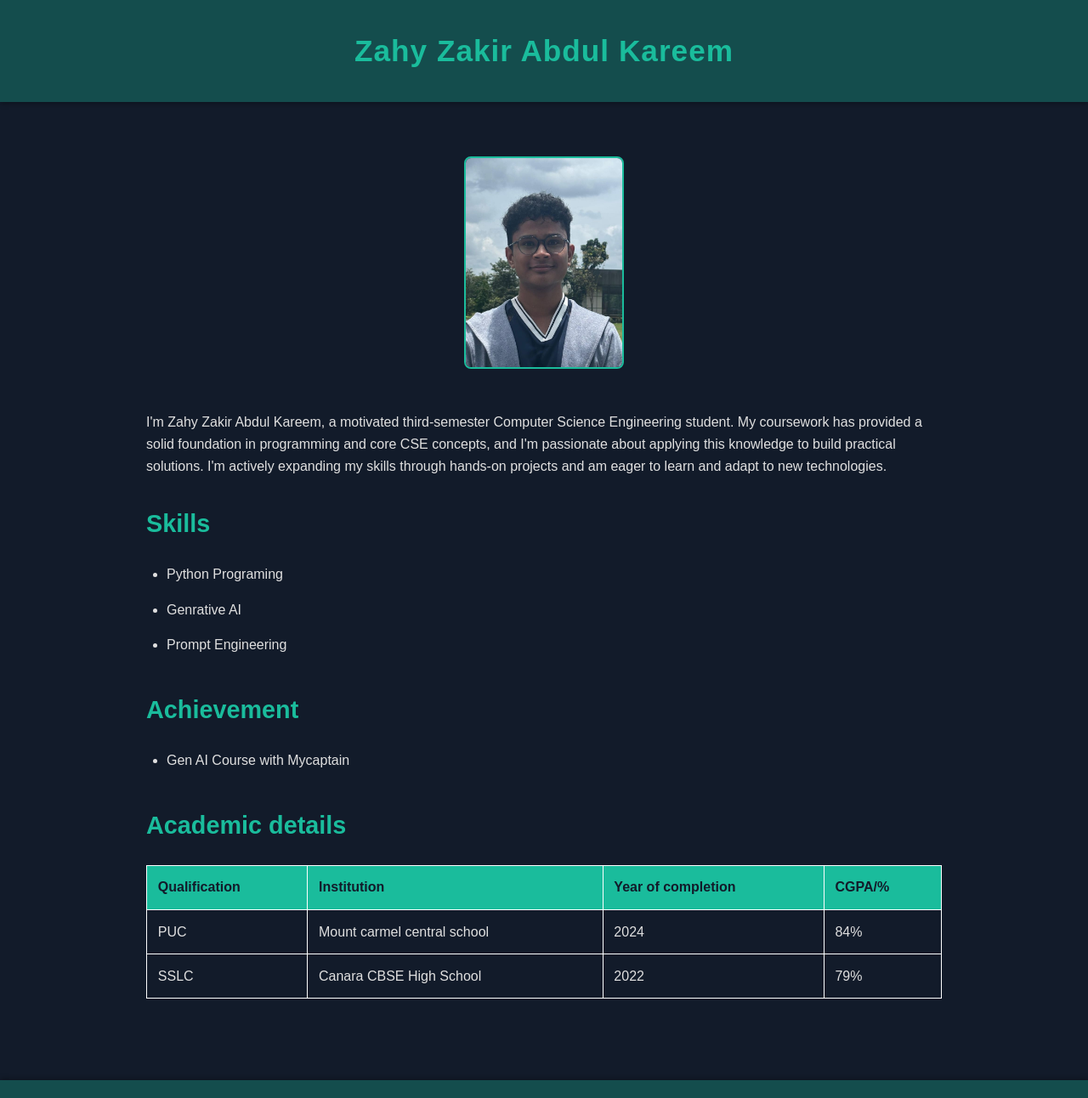
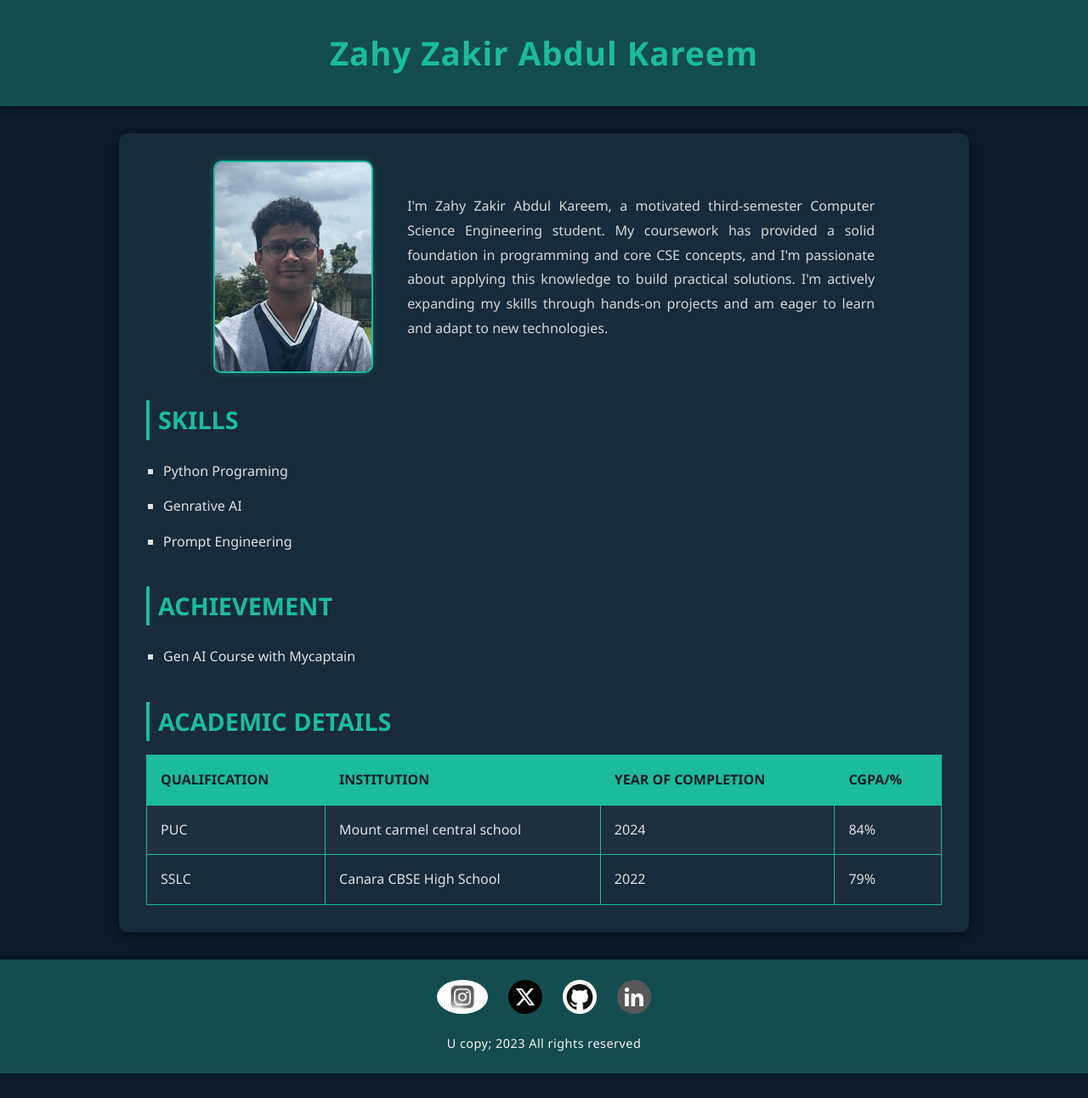
Before and after one commit to zahy294/zahy294.github.io, a plain HTML site: page index.html in a window 1280 px wide. Shown: the top 1292 px of the page at 85% size. After the commit the page ends 1263 px from the top, so only its background shows below. Drawn offline with Linux system fonts and the light colour scheme.

Commit message:
Update styles.css

```diff
--- a/styles.css
+++ b/styles.css
@@ -6,18 +6,18 @@
 }
 
 body {
-    font-family: 'Arial', sans-serif;
-    background-color: #121b2a;
+  font-family: 'Segoe UI', Arial, sans-serif;
+  background-color: #0d1b2a;
   color: #e0e0e0;
 }
 
-
+/* --- HEADINGS --- */
 h1, h2 {
   color: #1abc9c;
 }
 
 h1 {
-    font-size: 2.2rem;
+  font-size: 2.4rem;
   letter-spacing: 1px;
 }
 
@@ -25,96 +25,125 @@ h2 {
   font-size: 1.8rem;
   margin-top: 2rem;
   margin-bottom: 1rem;
-    text-align: left;
+  border-left: 4px solid #1abc9c;
+  padding-left: 10px;
+  text-transform: uppercase;
 }
 
-
+/* --- HEADER --- */
 header {
   text-align: center;
   padding: 2rem 1rem;
-    background-color: #144D4D;
-    box-shadow: 0 2px 6px rgba(0, 0, 0, 0.3);
+  background-color: #144d4d;
+  box-shadow: 0 2px 10px rgba(0, 0, 0, 0.4);
 }
 
-
+/* --- MAIN SECTION --- */
 main {
   max-width: 1000px;
   margin: 2rem auto;
   padding: 2rem;
+  background-color: #182b3a;
+  border-radius: 10px;
+  box-shadow: 0 4px 15px rgba(0, 0, 0, 0.5);
 }
 
-
+/* --- PROFILE SECTION --- */
 .pic {
   display: flex;
   align-items: center;
   justify-content: center;
-    gap: 50px;
+  gap: 40px;
   flex-wrap: wrap;
   margin-bottom: 2rem;
 }
 
 .pic img {
   height: 250px;
-    border-radius: 8px;
+  width: auto;
+  border-radius: 10px;
   border: 2px solid #1abc9c;
+  box-shadow: 0 0 10px rgba(26, 188, 156, 0.3);
+  transition: transform 0.3s;
 }
 
-.about {
-    max-width: 500px;
+.pic img:hover {
+  transform: scale(1.05);
 }
 
+.pic p {
+  max-width: 550px;
+  text-align: justify;
+  font-size: 1rem;
+  line-height: 1.8;
+  color: #d6d6d6;
+}
 
+/* --- LISTS --- */
 ul {
+  padding: 0;
+  list-style-type: square;
+  margin-left: 20px;
   margin-bottom: 2rem;
 }
 
 ul li {
   padding: 0.5rem 0;
-    margin-left: 1.5rem;
 }
 
-
+/* --- TABLE --- */
 table {
   width: 100%;
-    margin-top: 1.5rem;
-    margin-bottom: 2rem;
+  margin-top: 1rem;
   border-collapse: collapse;
-    border: 1px solid #2C3E50;
+  border: 1px solid #2c3e50;
 }
 
 th, td {
-    padding: 0.8rem;
+  padding: 1rem;
   text-align: left;
-    border: 1px solid #fff;
+  border: 1px solid #1abc9c;
 }
 
 th {
   background-color: #1abc9c;
-    color: #121b2a;
+  color: #0d1b2a;
+  font-weight: bold;
+  text-transform: uppercase;
 }
 
+tr:nth-child(even) {
+  background-color: #1e2f3e;
+}
 
+/* --- FOOTER --- */
 footer {
   text-align: center;
   padding: 1.5rem 1rem;
-    background-color: #144D4D;
-    box-shadow: 0 -2px 6px rgba(0, 0, 0, 0.3);
+  background-color: #144d4d;
+  box-shadow: 0 -2px 10px rgba(0, 0, 0, 0.4);
 }
 
 .social-links a {
-    color: #fff;
-    text-decoration: none;
   margin: 0 10px;
-    transition: transform 0.2s, opacity 0.2s;
+  display: inline-block;
+  transition: transform 0.2s;
 }
 
-.social-links a: hover {
-    opacity: 0.8;
-    transform: scale(1.05);
+.social-links img {
+  border-radius: 50%;
+  filter: grayscale(100%);
+  transition: all 0.3s ease;
+}
+
+.social-links img:hover {
+  transform: scale(1.1);
+  filter: grayscale(0%);
 }
 
 footer p {
   margin-top: 1rem;
   color: #f5f5f5;
-    font-size: 0.85rem;
+  font-size: 0.9rem;
+  letter-spacing: 0.5px;
 }
```
Lines whose indentation alone changed are shown as unchanged.
